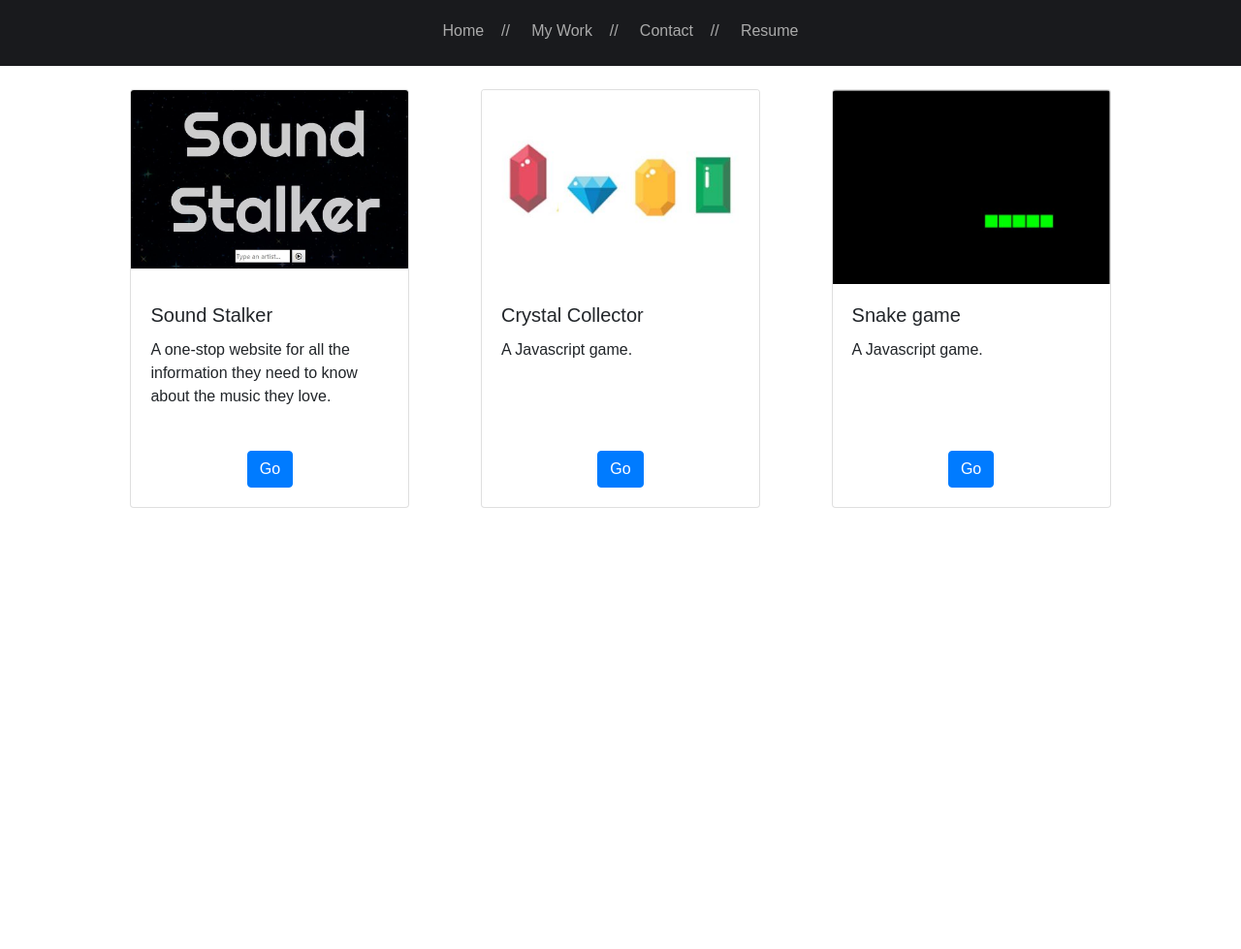
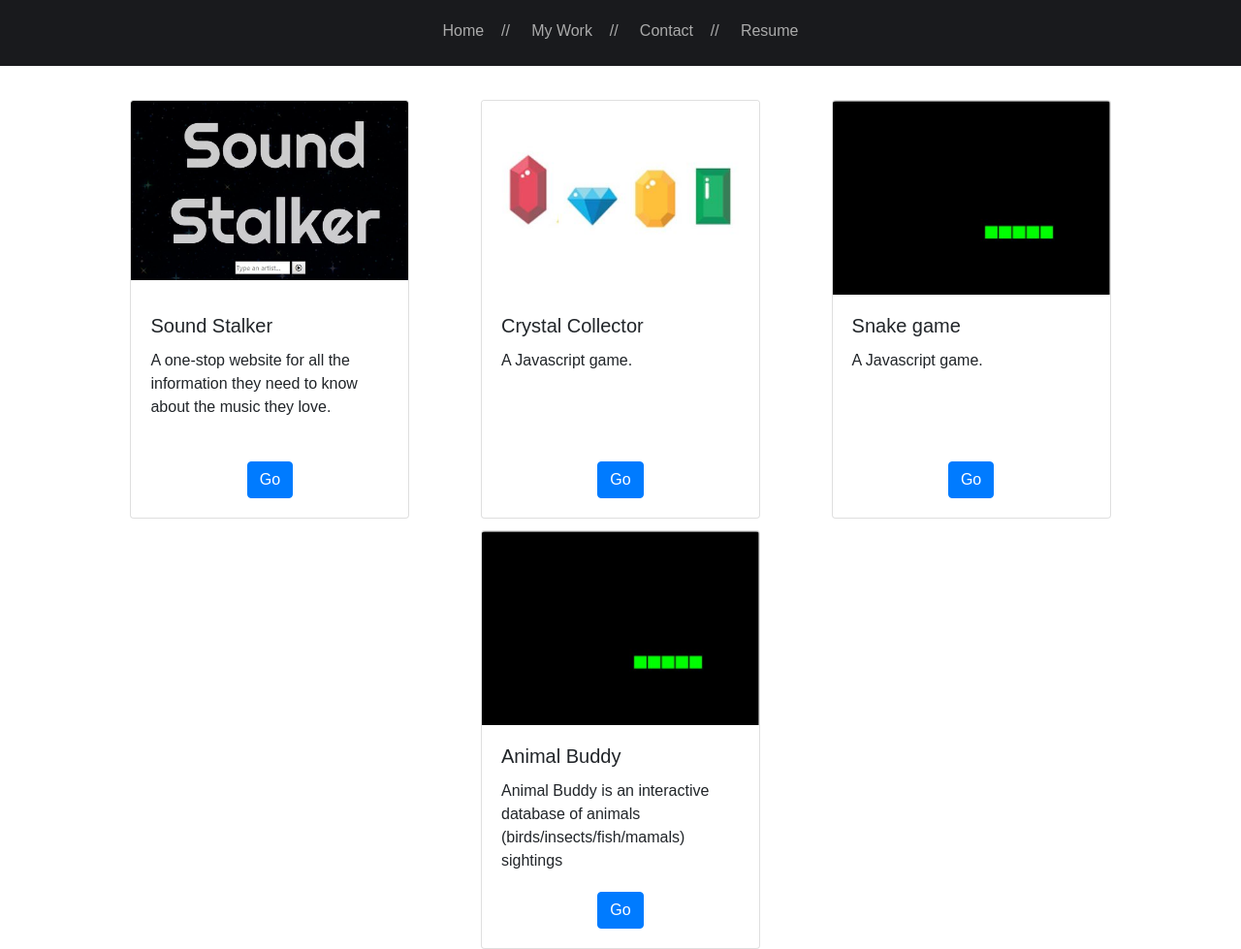
Before and after one commit to DChiuIT9/main-portfolio-final, a plain HTML site: page portfolio.html in a window 1280 px wide. Shown: the part 89-1068 px from the top of the page at 97% size. Before the commit the page ends 800 px from the top, so only its background shows below. Drawn offline with nearby package versions, Linux system fonts and the light colour scheme.

Commit message:
Updated about me section, added animal buddy

```diff
--- a/assets/css/style.css
+++ b/assets/css/style.css
@@ -86,8 +86,9 @@ body {
 .portfolio-card {
     display: inline-block;
     margin: auto;
-    margin-left:3%;
-    margin-right:3%;
+    margin-top: 1%;
+    margin-left: 3%;
+    margin-right: 3%;
     /* max-width: 100%; */
     /* max-height: 200px; */
 }
--- a/portfolio.html
+++ b/portfolio.html
@@ -31,7 +31,7 @@
             <div class="card-body">
                 <h5 class="card-title text-left">Sound Stalker</h5>
                 <p class="card-text text-left">A one-stop website for all the information they need to know about the music they love.</p>
-                <a target="_blank" href="https://johnnywk.github.io/Group4Project/" class="btn btn-primary">Go</a>
+                <a target="_blank" href="https://dchiuit9.github.io/sound-stalker/" class="btn btn-primary">Go</a>
             </div>
         </div>
         <div class="card portfolio-card text-center" style="width: 18rem;">
@@ -50,6 +50,14 @@
                 <a target="_blank" href="https://dchiuit9.github.io/snake-game/" class="btn btn-primary">Go</a>
             </div>
         </div>
+        <div class="card portfolio-card text-center" style="width: 18rem;">
+            <div class="portfolio-img-div"><img src="assets/images/snake-game.JPG" class="card-img-top" alt="img"></div>
+            <div class="card-body">
+                <h5 class="card-title text-left">Animal Buddy</h5>
+                <p class="card-text text-left">Animal Buddy is an interactive database of animals (birds/insects/fish/mamals) sightings</p><p></p>
+                <a target="_blank" href="https://animal-buddy.herokuapp.com" class="btn btn-primary">Go</a>
+            </div>
+        </div>
 
     </div>
 </body>
```
Also changed, not shown: index.html (+1 -1 lines).
